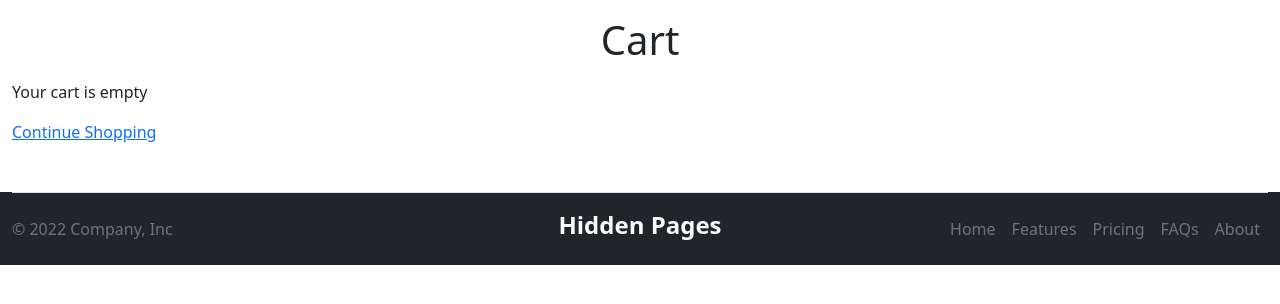
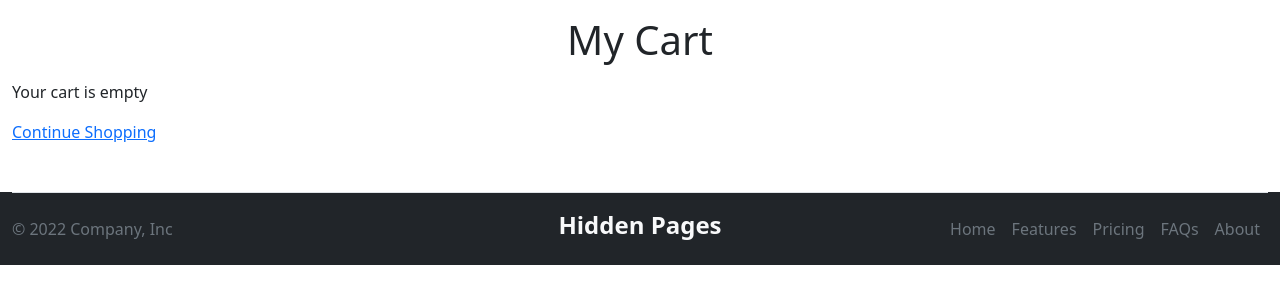
Before and after one commit to sudheeshm98/Ecomstore, a Django app: page /cart/ in a window 1280 px wide. Shown: the part 56-360 px from the top of the page. Run offline with Django 4.2, Linux system fonts and the light colour scheme; the visitor is signed in with stand-in values (Sample User, id 1); data that the repository does not hold is empty; some libraries are stand-ins or nearby versions.

Commit message:
first commit

```diff
--- a/templates/mycart.html
+++ b/templates/mycart.html
@@ -12,7 +12,7 @@
     <title>Document</title>
 </head>
 <body>
-    <h1 class="text-center my-3">Cart</h1>
+    <h1 class="text-center my-3">My Cart</h1>
     <div class="container-fluid mb-3">
         {% if cart_items %}
         <ul class="list-group">
```
